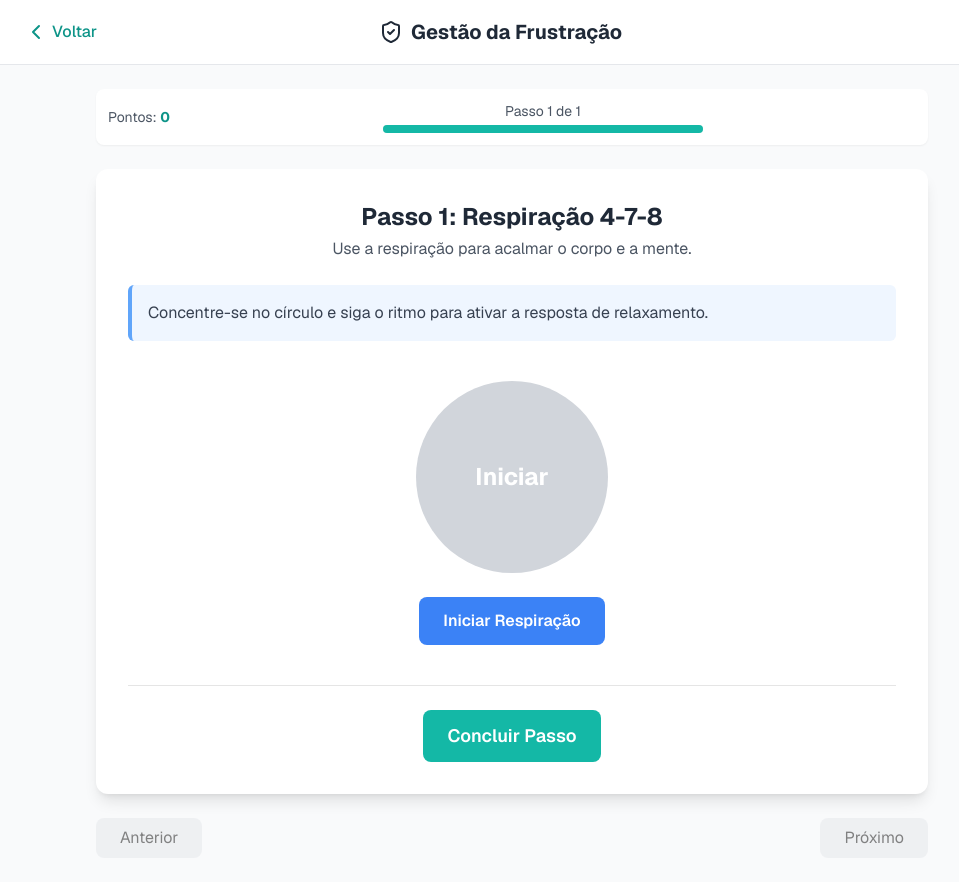
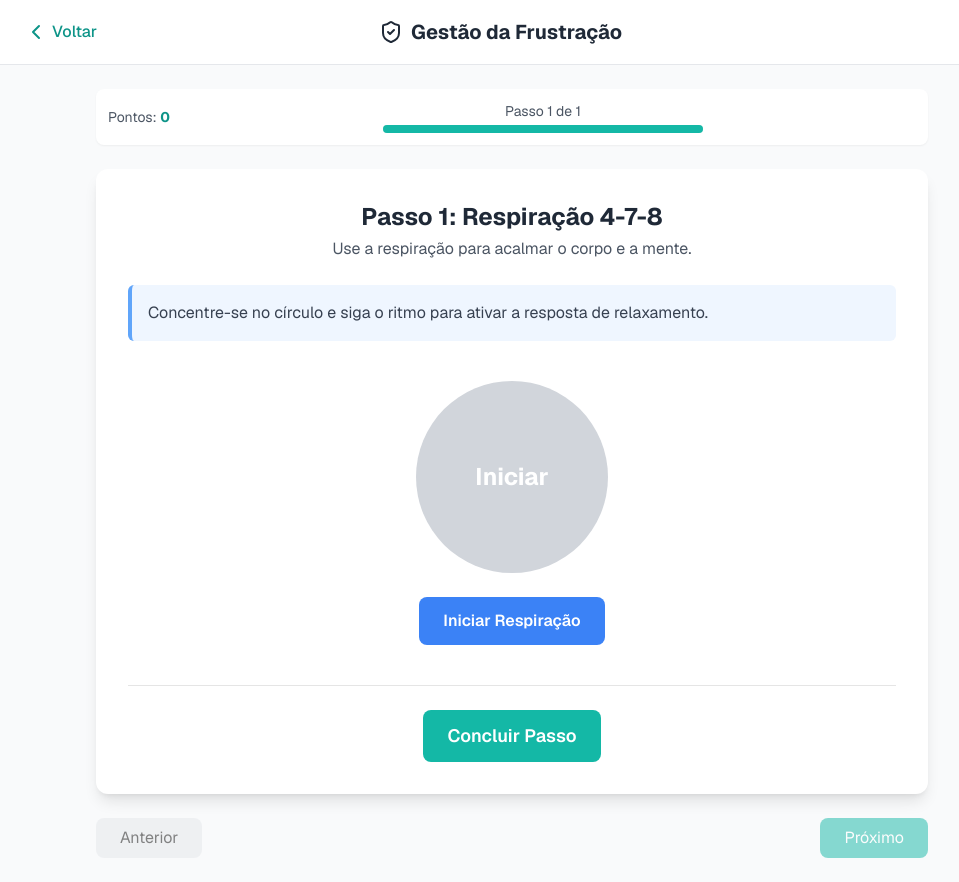
Before and after one commit to ClaudemirWork/teaplus-working, a Next.js app: page /frustration-management in a window 1280 px wide. Both pictures are taken after a click on the button "🚀 Iniciar Atividade". Shown: the whole page, without its empty margins (128-1087 px from the left). Built offline with nearby package versions, Linux system fonts and the light colour scheme.

Commit message:
Update page.tsx ajuste final na lógica do gestão de frustração

```diff
--- a/app/frustration-management/page.tsx
+++ b/app/frustration-management/page.tsx
@@ -99,7 +99,6 @@ export default function FrustrationManagementPage() {
     }
   };
 
-  // --- LÓGICA DE JOGO ATUALIZADA ---
   const handleStartGame = () => {
     const filteredExercises = allExercises.filter(ex => ex.levels.includes(nivelSelecionado));
     setSessionExercises(filteredExercises);
@@ -146,14 +145,8 @@ export default function FrustrationManagementPage() {
 
                     {exercise.type === 'breathing' && (
                         <div className="text-center p-4 space-y-6">
-                            <div className="flex justify-center items-center">
-                                <div className={`w-48 h-48 rounded-full flex items-center justify-center text-white font-bold text-2xl transition-all duration-1000 ${getBreathingStyle()}`}>
-                                    {getBreathingInstruction()}
-                                </div>
-                            </div>
-                            <button onClick={!isActive ? startBreathing : stopExercise} className={`px-6 py-3 rounded-lg font-semibold text-white transition-colors ${!isActive ? 'bg-blue-500 hover:bg-blue-600' : 'bg-red-500 hover:bg-red-600'}`}>
-                                {!isActive ? "Iniciar Respiração" : "Parar"}
-                            </button>
+                            <div className="flex justify-center items-center"><div className={`w-48 h-48 rounded-full flex items-center justify-center text-white font-bold text-2xl transition-all duration-1000 ${getBreathingStyle()}`}>{getBreathingInstruction()}</div></div>
+                            <button onClick={!isActive ? startBreathing : stopExercise} className={`px-6 py-3 rounded-lg font-semibold text-white transition-colors ${!isActive ? 'bg-blue-500 hover:bg-blue-600' : 'bg-red-500 hover:bg-red-600'}`}>{!isActive ? "Iniciar Respiração" : "Parar"}</button>
                         </div>
                     )}
                     {exercise.type === 'reframing' && (
@@ -184,16 +177,25 @@ export default function FrustrationManagementPage() {
                     </div>
                 </div>
 
+                {/* --- NAVEGAÇÃO CORRIGIDA --- */}
                 <div className="flex justify-between mt-6">
-                    <button onClick={prevExercise} disabled={currentExerciseIndex === 0} className="px-6 py-2 rounded-lg bg-gray-200 hover:bg-gray-300 disabled:opacity-50 disabled:cursor-not-allowed">Anterior</button>
-                    <button onClick={nextExercise} disabled={currentExerciseIndex === sessionExercises.length - 1} className="px-6 py-2 rounded-lg bg-gray-200 hover:bg-gray-300 disabled:opacity-50 disabled:cursor-not-allowed">Próximo</button>
+                    <button onClick={prevExercise} disabled={currentExerciseIndex === 0} className="px-6 py-2 rounded-lg bg-gray-200 hover:bg-gray-300 disabled:opacity-50 disabled:cursor-not-allowed">
+                        Anterior
+                    </button>
+                    <button
+                        onClick={nextExercise}
+                        disabled={!isCompleted || currentExerciseIndex === sessionExercises.length - 1}
+                        className="px-6 py-2 rounded-lg bg-teal-500 text-white hover:bg-teal-600 disabled:opacity-50 disabled:cursor-not-allowed"
+                    >
+                        Próximo
+                    </button>
                 </div>
             </main>
         </div>
     );
   }
 
-  // RENDERIZAÇÃO DA TELA INICIAL COM TEXTOS ATUALIZADOS
+  // RENDERIZAÇÃO DA TELA INICIAL
   return (
     <div className="min-h-screen bg-gray-50">
       <GameHeader title="Gestão da Frustração" icon={<ShieldCheck size={24} />} />
@@ -203,9 +205,7 @@ export default function FrustrationManagementPage() {
             <div className="grid grid-cols-1 md:grid-cols-3 gap-4">
               <div className="bg-red-50 border border-red-200 rounded-lg p-4">
                 <h3 className="font-semibold text-gray-800 mb-1">🎯 Objetivo:</h3>
-                <p className="text-sm text-gray-600">
-                  Aprender uma técnica completa em 3 níveis para gerenciar a frustração, desde acalmar o corpo até mudar os pensamentos.
-                </p>
+                <p className="text-sm text-gray-600">Aprender uma técnica completa em 3 níveis para gerenciar a frustração, desde acalmar o corpo até mudar os pensamentos.</p>
               </div>
               <div className="bg-blue-50 border border-blue-200 rounded-lg p-4">
                 <h3 className="font-semibold text-gray-800 mb-1">🕹️ Como Jogar:</h3>
@@ -217,13 +217,10 @@ export default function FrustrationManagementPage() {
               </div>
               <div className="bg-green-50 border border-green-200 rounded-lg p-4">
                 <h3 className="font-semibold text-gray-800 mb-1">⭐ Avaliação:</h3>
-                <p className="text-sm text-gray-600">
-                  Conclua os passos de cada nível para ganhar pontos e construir seu repertório de estratégias para momentos difíceis.
-                </p>
+                <p className="text-sm text-gray-600">Conclua os passos de cada nível para ganhar pontos e construir seu repertório de estratégias para momentos difíceis.</p>
               </div>
             </div>
           </div>
-
           <div className="bg-white rounded-xl shadow-lg p-6">
             <h2 className="text-lg font-bold text-gray-800 mb-4">Selecione o Nível</h2>
             <div className="grid grid-cols-2 md:grid-cols-3 gap-3">
@@ -240,11 +237,8 @@ export default function FrustrationManagementPage() {
                 ))}
             </div>
           </div>
-
           <div className="text-center pt-4">
-            <button onClick={handleStartGame} className="bg-blue-500 hover:bg-blue-600 text-white font-bold py-4 px-8 rounded-lg text-lg transition-colors">
-              🚀 Iniciar Atividade
-            </button>
+            <button onClick={handleStartGame} className="bg-blue-500 hover:bg-blue-600 text-white font-bold py-4 px-8 rounded-lg text-lg transition-colors">🚀 Iniciar Atividade</button>
           </div>
         </div>
       </main>
```
